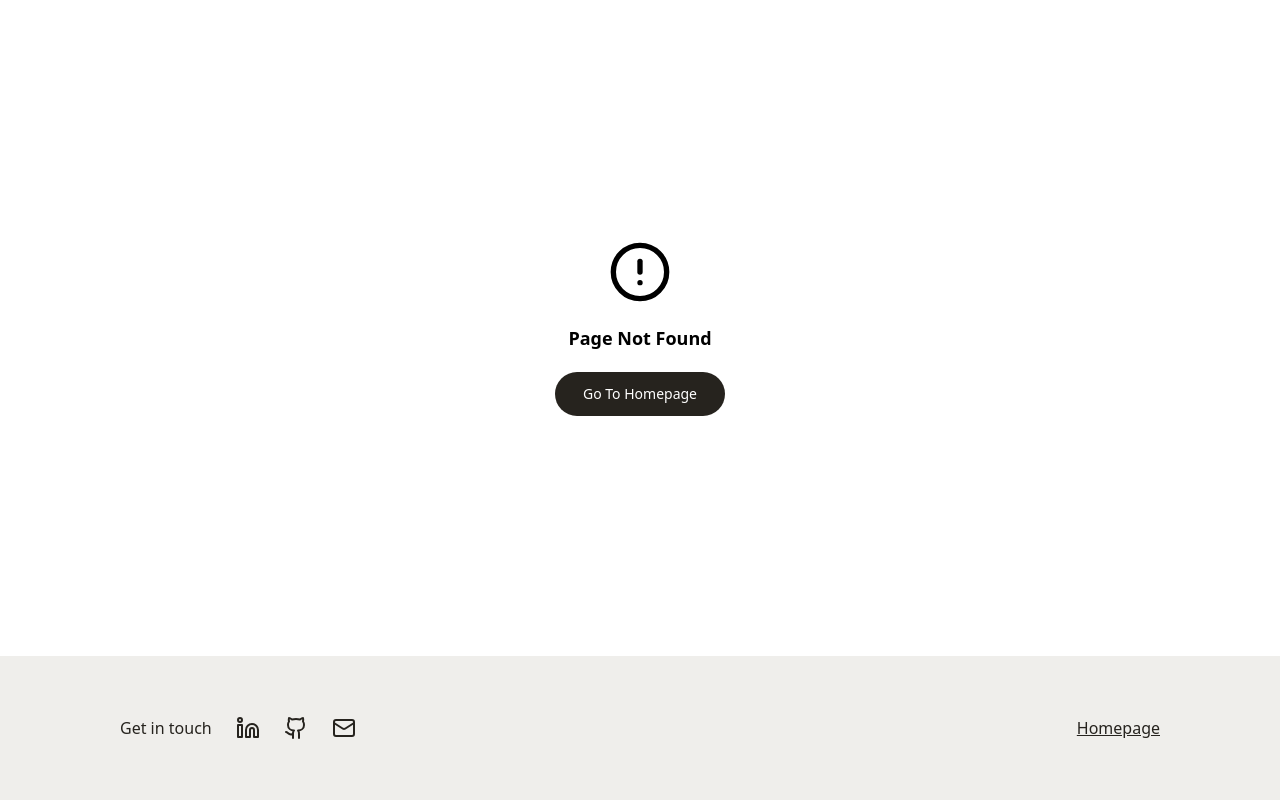
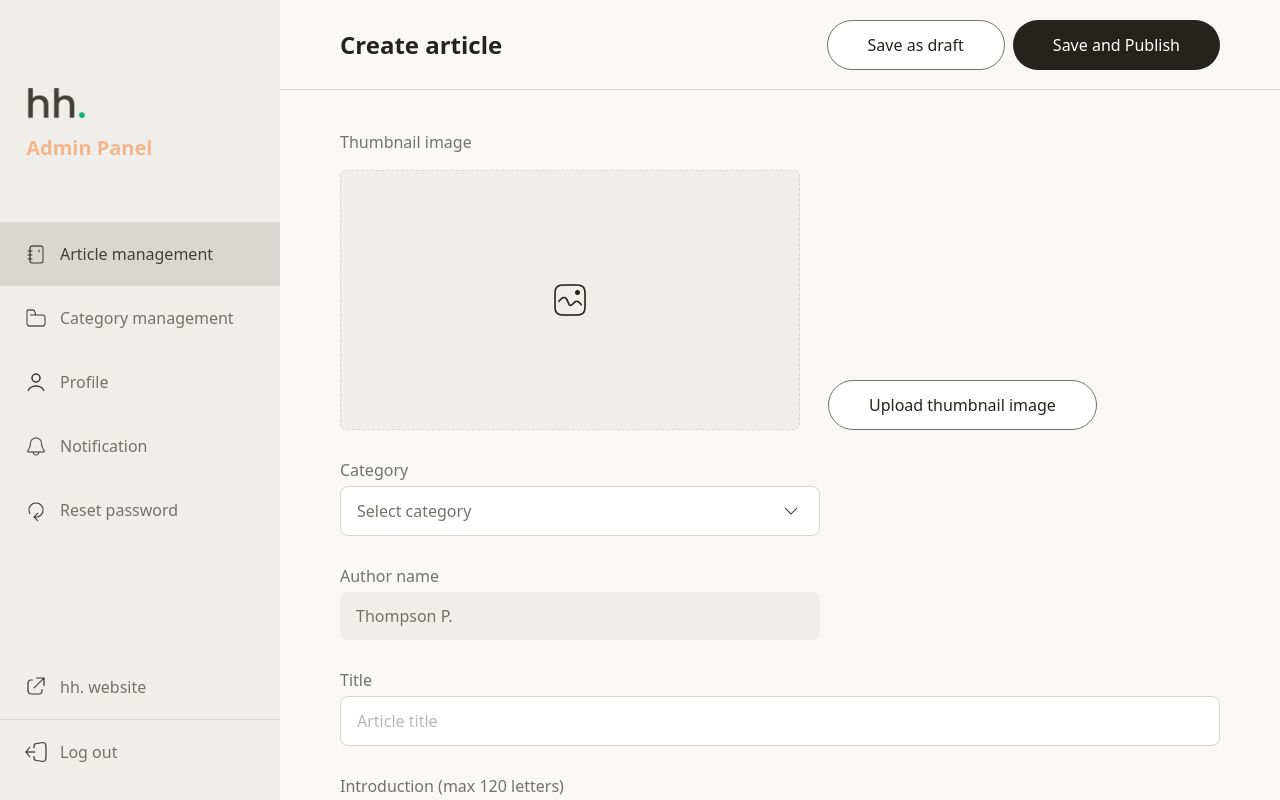
Before and after one commit to itsjue/Personal-Blog, a React (Vite) app: page /admin-article-edit in a window 1280 px wide. Before the commit this address had no page. Shown: the top 800 px of the page. Built offline with nearby package versions, Linux system fonts and the light colour scheme.

Commit message:
feat: create Admin edit article page

```diff
--- a/pages/adminPages/AdminCreateArticlePage.jsx
+++ b/pages/adminPages/AdminCreateArticlePage.jsx
@@ -1,11 +1,15 @@
-import AdminCreateArticleSection from "@/components/AdminCreateArticleSection"
+import AdminCreateArticleSection from "@/components/AdminCreateArticleSection";
+import AdminSideBarMenu from "@/components/menu/AdminSideBarMenu";
 
 function AdminCreateArticlePage() {
-    return (
-        <>
+  return (
+    <div className="flex h-fit bg-[#F9F8F6]">
+      <AdminSideBarMenu />
+      <div className="flex-1 overflow-auto">
         <AdminCreateArticleSection />
-        </>
-    )
+      </div>
+    </div>
+  );
 }
 
-export default AdminCreateArticlePage
+export default AdminCreateArticlePage;
--- /dev/null
+++ b/pages/adminPages/AdminEditArticlePage.jsx
@@ -0,0 +1,15 @@
+import AdminSideBarMenu from "@/components/menu/AdminSideBarMenu"
+import AdminEditArticleSection from "@/components/AdminEditArticleSection"
+
+function AdminEditArticlePage() {
+    return (
+        <div className="flex h-fit bg-[#F9F8F6]">
+            <AdminSideBarMenu />
+            <div className="flex-1 overflow-auto">
+                <AdminEditArticleSection />
+            </div>
+        </div>
+    )
+}
+
+export default AdminEditArticlePage
--- a/src/App.jsx
+++ b/src/App.jsx
@@ -11,6 +11,7 @@ import UserProfilePage from "/pages/userManagement/UserProfilePage";
 import RegistrationSuccessPage from "/pages/RegistrationSuccessPage";
 import ArticleManagementPage from "/pages/adminPages/ArticleManagementPage";
 import AdminCreateArticlePage from "/pages/adminPages/AdminCreateArticlePage";
+import AdminEditArticlePage from "/pages/adminPages/AdminEditArticlePage";
 
 function AppRoutes({ user, setUser }) {
   const location = useLocation();
@@ -32,6 +33,7 @@ function AppRoutes({ user, setUser }) {
         <Route path="/admin-login" element={<AdminLogInPage />} />
         <Route path="/admin-article-management" element={<ArticleManagementPage />} />
         <Route path="/admin-article-create" element={<AdminCreateArticlePage />} />
+        <Route path="/admin-article-edit" element={<AdminEditArticlePage />} />
 
         <Route path="*" element={<PageNotFound />} />
       </Routes>
--- a/src/components/AdminCreateArticleSection.jsx
+++ b/src/components/AdminCreateArticleSection.jsx
@@ -20,7 +20,6 @@ function AdminCreateArticleSection() {
     <>
       <div>
         <div className="flex">
-          <AdminSideBarMenu />
           <div className="flex flex-1 bg-[#F9F8F6]">
             <div className="flex flex-col flex-1">
               <div className="flex justify-between items-center h-[96px] px-[60px] border-b border-[#DAD6D1]">
@@ -37,7 +36,7 @@ function AdminCreateArticleSection() {
                 </div>
               </div>
 
-              <div className="w-full h-full flex flex-col pt-10 pb-[120px] px-[60px]">
+              <div className="w-full h-full flex flex-col pt-10 pb-7 px-[60px]">
                 <p className="font-medium text-[#75716B]">Thumbnail image</p>
                 <div className="flex items-end gap-7">
                   <div className="w-[460px] h-[260px] flex justify-center items-center bg-[#EFEEEB] border border-dashed border-[#DAD6D1] mt-4 rounded-md">
@@ -71,7 +70,6 @@ function AdminCreateArticleSection() {
                   </label>
                 </div>
                 <div className="flex flex-col gap-1">
-                  <p className="font-medium text-[#75716B] mt-7">Category</p>
                   <div className="flex flex-col">
                     <CategoriesDropDownMenu />
                   </div>
--- /dev/null
+++ b/src/components/AdminEditArticleSection.jsx
@@ -0,0 +1,24 @@
+import AdminCreateArticleSection from "./AdminCreateArticleSection";
+
+function AdminEditArticleSection() {
+  return (
+    <div className="flex flex-col">
+      <AdminCreateArticleSection />
+
+      <div className="ml-[60px] mb-20">
+        <button className="flex items-center gap-1.5 rounded-md cursor-pointer">
+          <img
+            src="/src/assets/trash_icon.png"
+            alt="trash_icon"
+            className="w-6 h-6"
+          />
+          <span className="font-medium text-[#26231E] underline underline-offset-1">
+            Delete article
+          </span>
+        </button>
+      </div>
+    </div>
+  );
+}
+
+export default AdminEditArticleSection;
```
